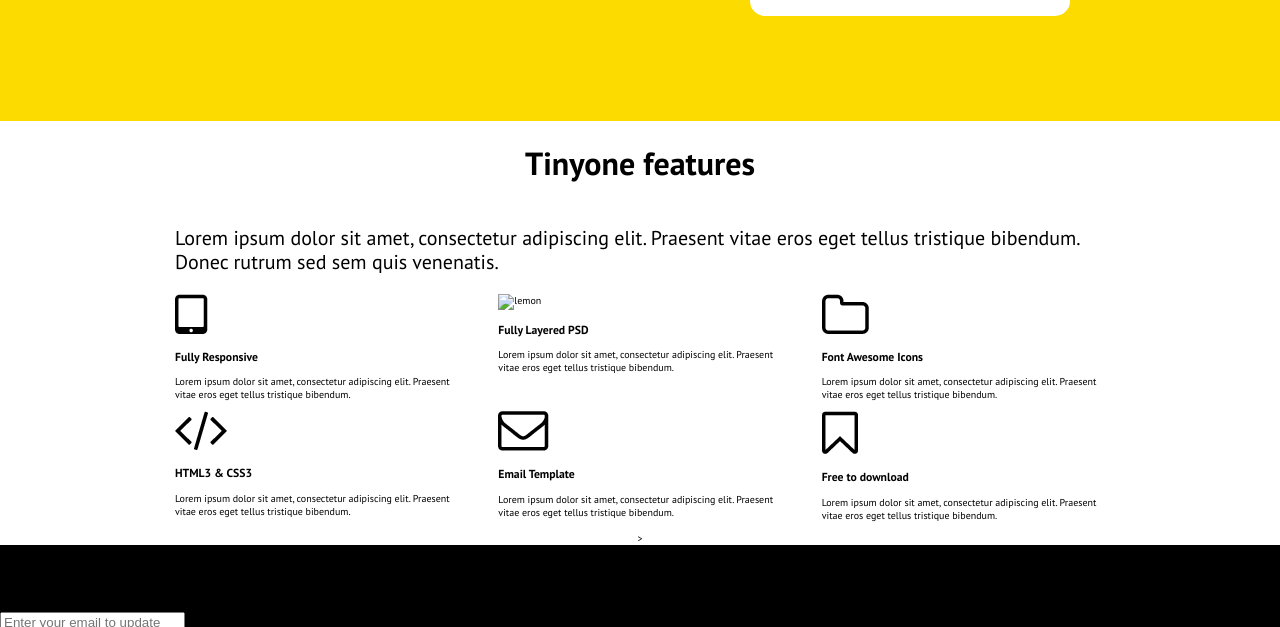
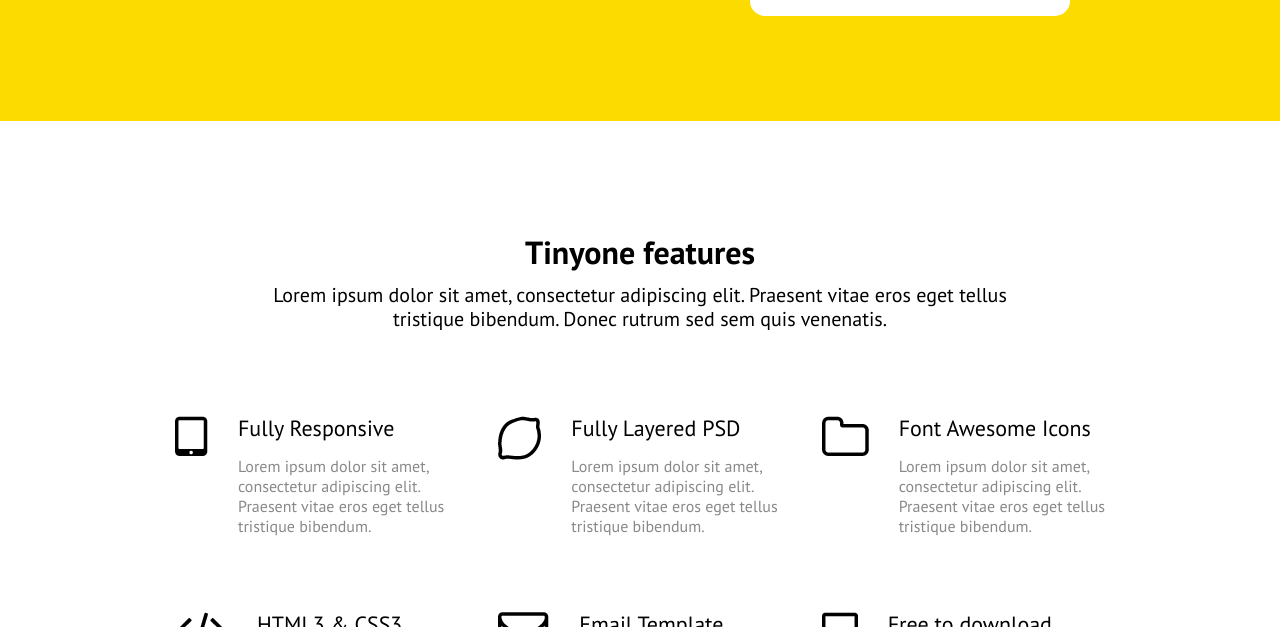
Before and after one commit to kors-ana/TASKS, a website: page tinyOne-1/app/index.html in a window 1280 px wide. Shown: the part 622-1249 px from the top of the page. Drawn offline with Linux system fonts and the light colour scheme.

Commit message:
did main part

```diff
--- a/tinyOne-1/app/index.html
+++ b/tinyOne-1/app/index.html
@@ -60,6 +60,7 @@
       </div>
   </header>
 
+
   <main class="features">
 
       <div class="features__container">
@@ -67,40 +68,72 @@
           <p class="features__description">Lorem ipsum dolor sit amet, consectetur adipiscing elit. Praesent vitae eros eget tellus tristique bibendum. Donec rutrum sed sem quis venenatis.</p>
 
           <ul class="features__feature-list feature-list">
-                <li class="feature-list__item">
+                <li class="feature-list__item item">
+
                     <img src="img/icon-tablet.png" alt="tablet" class="item__img">
-                    <h3 class="item__title">Fully Responsive</h3>
-                    <p class="item__description">Lorem ipsum dolor sit amet, consectetur adipiscing elit. Praesent vitae eros eget tellus tristique bibendum.</p>
+
+                    <div class="item__text text">
+                        <h3 class="text__title">Fully Responsive</h3>
+                        <p class="text__description">Lorem ipsum dolor sit amet, consectetur adipiscing elit. Praesent vitae eros eget tellus tristique bibendum.</p>
+                    </div>
+
                 </li>
                 <li class="feature-list__item">
+
                     <img src="img/icon-lemon.png" alt="lemon" class="item__img">
-                    <h3 class="item__title">Fully Layered PSD</h3>
-                    <p class="item__description">Lorem ipsum dolor sit amet, consectetur adipiscing elit. Praesent vitae eros eget tellus tristique bibendum.</p>
+
+                    <div class="item__text text">
+                        <h3 class="text__title">Fully Layered PSD</h3>
+                        <p class="text__description">Lorem ipsum dolor sit amet, consectetur adipiscing elit. Praesent vitae eros eget tellus tristique bibendum.</p>
+                    </div>
+
                 </li>
                 <li class="feature-list__item">
+
                     <img src="img/icon-folder.png" alt="folder" class="item__img">
-                    <h3 class="item__title">Font Awesome Icons</h3>
-                    <p class="item__description">Lorem ipsum dolor sit amet, consectetur adipiscing elit. Praesent vitae eros eget tellus tristique bibendum.</p>
+
+                    <div class="item__text text">
+                        <h3 class="text__title">Font Awesome Icons</h3>
+                        <p class="text__description">Lorem ipsum dolor sit amet, consectetur adipiscing elit. Praesent vitae eros eget tellus tristique bibendum.</p>
+                    </div>
+
                 </li>
                 <li class="feature-list__item">
+
                     <img src="img/icon-tag.png" alt="tag" class="item__img">
-                    <h3 class="item__title">HTML3 & CSS3 </h3>
-                    <p class="item__description">Lorem ipsum dolor sit amet, consectetur adipiscing elit. Praesent vitae eros eget tellus tristique bibendum.</p>
+
+                    <div class="item__text text">
+                        <h3 class="text__title">HTML3 & CSS3 </h3>
+                        <p class="text__description">Lorem ipsum dolor sit amet, consectetur adipiscing elit. Praesent vitae eros eget tellus tristique bibendum.</p>
+                    </div>
+
                 </li>
                 <li class="feature-list__item">
+
                     <img src="img/icon-mail.png" alt="mail" class="item__img">
-                    <h3 class="item__title">Email Template</h3>
-                    <p class="item__description">Lorem ipsum dolor sit amet, consectetur adipiscing elit. Praesent vitae eros eget tellus tristique bibendum.</p>
+
+                    <div class="item__text text">
+                        <h3 class="text__title">Email Template</h3>
+                        <p class="text__description">Lorem ipsum dolor sit amet, consectetur adipiscing elit. Praesent vitae eros eget tellus tristique bibendum.</p>
+                    </div>
+
                 </li>
                 <li class="feature-list__item">
+
                     <img src="img/icon-flag.png" alt="flag" class="item__img">
-                    <h3 class="item__title">Free to download</h3>
-                    <p class="item__description">Lorem ipsum dolor sit amet, consectetur adipiscing elit. Praesent vitae eros eget tellus tristique bibendum.</p>
+
+                    <div class="item__text text">
+                        <h3 class="text__title">Free to download</h3>
+                        <p class="text__description">Lorem ipsum dolor sit amet, consectetur adipiscing elit. Praesent vitae eros eget tellus tristique bibendum.</p>
+                    </div>
+
                 </li>
-          </ul>>
+
+          </ul>
 
       </div>
   </main>
+
 
   <footer class="footer">
 
--- a/tinyOne-1/app/scss/_header.scss
+++ b/tinyOne-1/app/scss/_header.scss
@@ -1,6 +1,7 @@
 $yellow: #fcdb00;
 $darkBlue: #313841;
-$grey: #555555;
+$grey: #898989;
+$darkGrey: #555555;
 
 %container {
     max-width: 93rem;
@@ -42,7 +43,6 @@ $grey: #555555;
         justify-content: flex-start;
         align-items: stretch;
         padding: 5rem 0;
-        // min-height: 73rem;
     }
 
     &__info {
@@ -119,7 +119,7 @@ $grey: #555555;
             @extend %minorText;
             font-size: 1.6rem;
             line-height: 2rem;
-            color: $grey;
+            color: $darkGrey;
         }
     }
 
--- a/tinyOne-1/app/scss/_main.scss
+++ b/tinyOne-1/app/scss/_main.scss
@@ -7,27 +7,68 @@
         flex-direction: column;
         justify-content: space-between;
         align-items: center;
+        padding: {
+            top: 7rem;
+            bottom: 8.5rem;
+        }
     }
 
     &__title {
         @extend %majorText;
         font-size: 3.2rem;
         line-height: 3.2rem;
+        margin: {
+            top: 4.5rem;
+            bottom: 0;
+        }
     }
 
     &__description {
         @extend %minorText;
         font-size: 2rem;
         line-height: 2.4rem;
+        text-align: center;
+        margin: {
+            top: 1.5rem;
+            bottom: 5rem;
+        }
+        max-width: 74rem;
     }
 
     &__feature-list {
         @include row_grid(20px);
+        margin: {
+            top: 3.5rem;
+        }
     }
 }
 
 .feature-list {
+
     &__item {
         @include col-grid(4, 20px);
+        display: flex;
+        justify-content: center;
+        align-items: flex-start;
+        margin-bottom: 6rem;
     }
 }
+
+.text {
+    margin-left: 3rem;
+
+    &__title {
+        @extend %minorText;
+        color: #000;
+        font-size: 2.2rem;
+        line-height: 2.4rem;
+        margin: 0;
+    }
+
+    &__description {
+        @extend %minorText;
+        color: $grey;
+        font-size: 1.6rem;
+        line-height: 2rem;
+    }
+}
```
Also changed, not shown: tinyOne-1/app/css/styles.css, tinyOne-1/app/img/icon-lemon.png (renamed from tinyOne-1/app/img/icon-limon.png).
